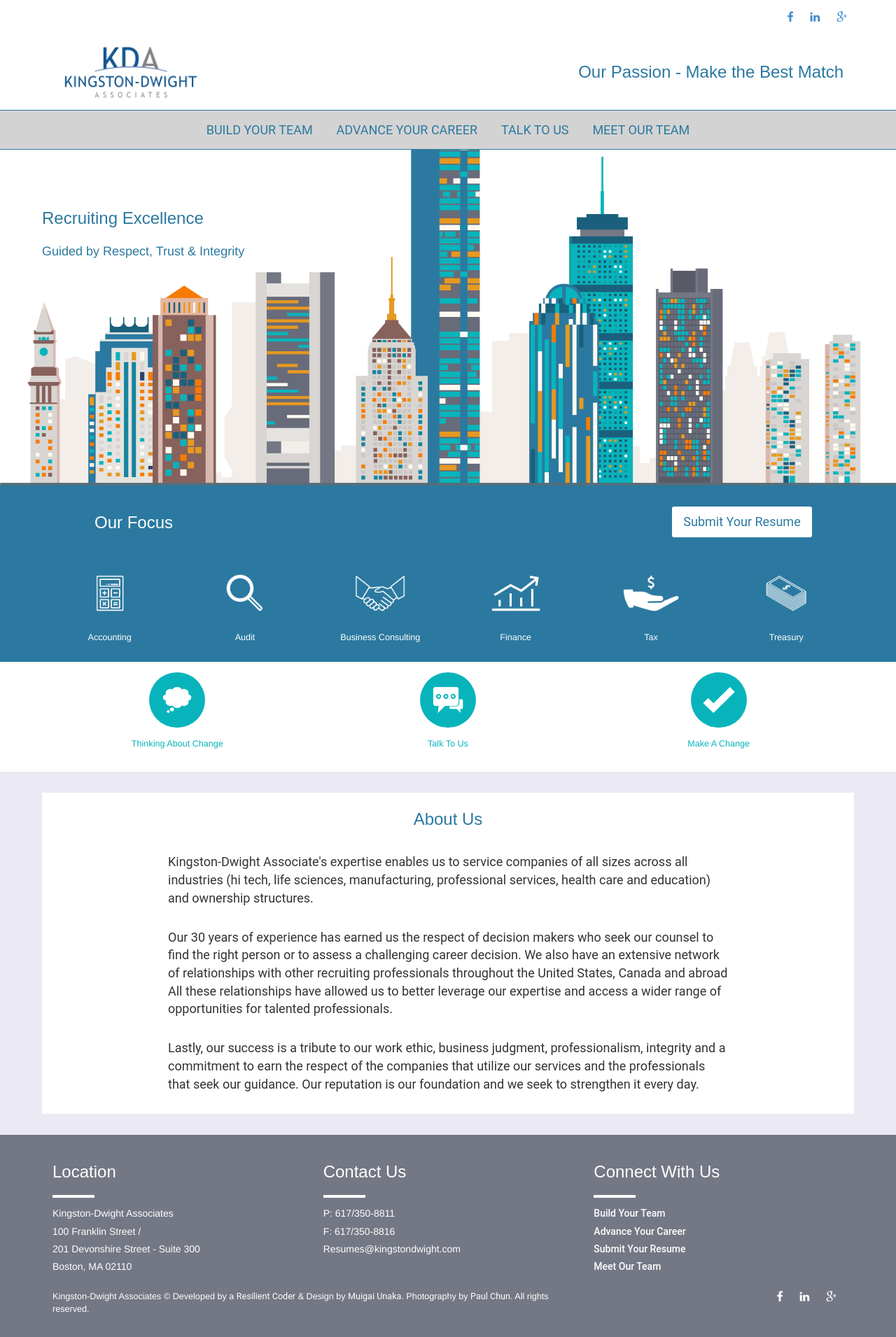
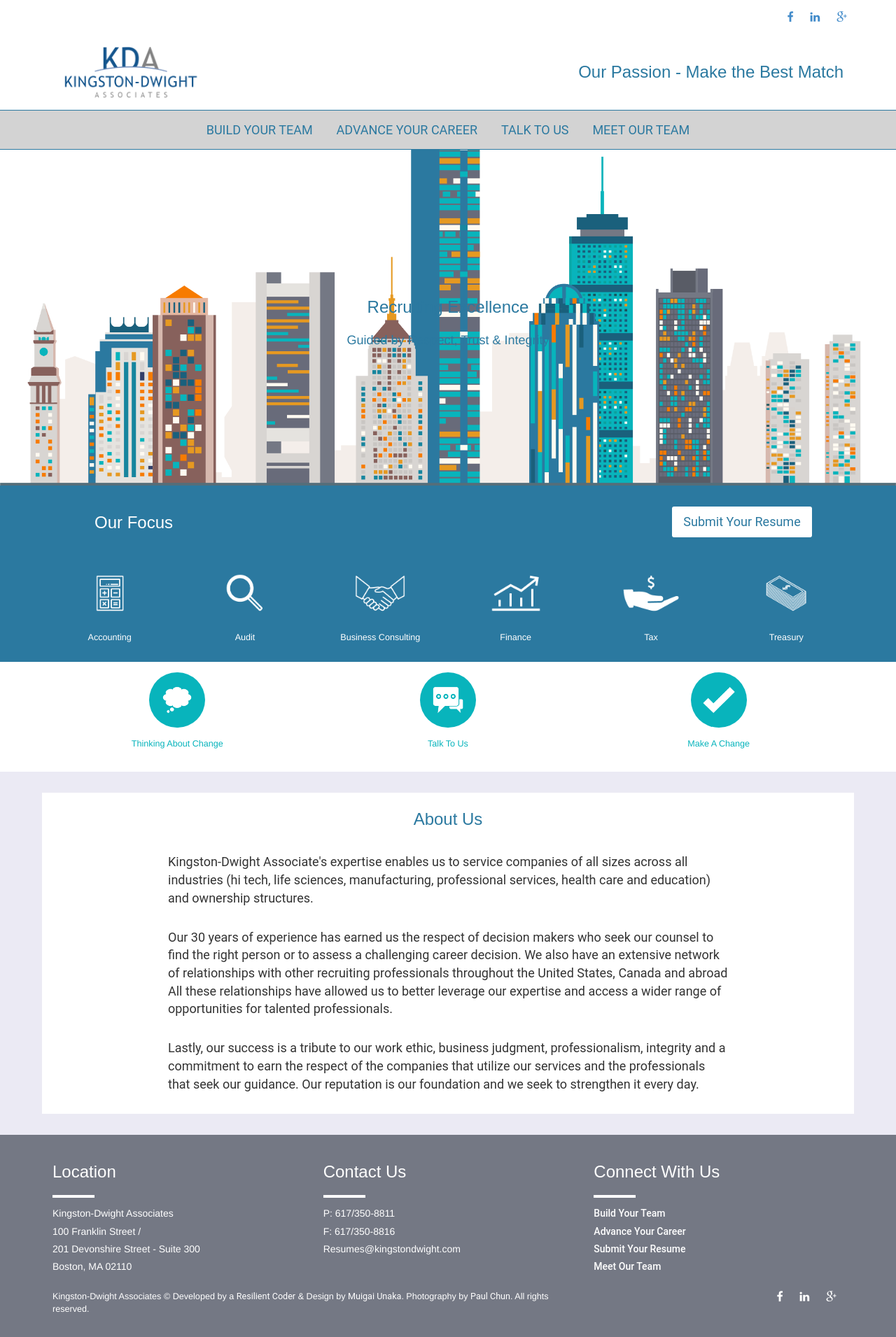
Before and after one commit to muigaiunaka/kingstondwight, a Jekyll site: the page built from index.html, in a window 1280 px wide. Shown: the whole page at 70% size. Built offline with Jekyll 4.4.1, drawn with Linux system fonts in a browser that asks for light colours; nearby versions of some CDN libraries.

```diff
--- a/_config.yml
+++ b/_config.yml
@@ -50,7 +50,7 @@ defaults:
         description: ""
   - scope:
       path: ""
-      type: "page"
+      type: "pages"
     values:
       layout: "banner-and-content"
       categories: []
--- a/css/style.css
+++ b/css/style.css
@@ -368,30 +368,11 @@ img {
 # Content Page Template Styles
 --------------------------------------------------------------*/
 
-.careerBanner, .teamBanner, .homeBanner {
-    background-size: cover;
-    -moz-background-size: cover;
-    -webkit-background-size: cover;
-    height: 480px;
-    width: 100%;
-    color: #fff;
-    text-align: center;
-    display: flex;
-    display: -ms-flexbox;
-    display: -webkit-flex;
-    align-items: center;
-    -webkit-align-items: center;
-    justify-content: center;
-    -webkit-justify-content: center;
-    flex-flow: column wrap;
-    -webkit-flex-flow: column wrap;
-}
-
 .careerBanner {
     background: linear-gradient(
             rgba(0, 0, 0, 0.45),
             rgba(0, 0, 0, 0.45)
-    ), url('../img/BannerAdvanceYourCareer.png') fixed;
+    ), url('../img/BannerAdvanceYourCareer.png') no-repeat 100% 100% / auto 100% fixed;
 }
 
 .teamBanner {
@@ -410,6 +391,24 @@ img {
     background-repeat:no-repeat;
     background-position:left bottom; /* or 0&#37; 100% */
     background-image: url('../img/kdaHome.png');
+}
+
+.careerBanner, .teamBanner, .homeBanner {
+    background-repeat: no-repeat;
+    background-size: cover;
+    height: 480px;
+    width: 100%;
+    color: #fff;
+    text-align: center;
+    display: flex;
+    display: -ms-flexbox;
+    display: -webkit-flex;
+    align-items: center;
+    -webkit-align-items: center;
+    justify-content: center;
+    -webkit-justify-content: center;
+    flex-flow: column wrap;
+    -webkit-flex-flow: column wrap;
 }
 
 .homeBanner * {
--- a/team.html
+++ b/team.html
@@ -31,14 +31,14 @@ permalink: /team/
     </blockquote>
 
     <blockquote>
-        Joe Hyde- I have known Joe for many years. He is a trusted advisor and friend. I always use him for my key hires and
+        I have known Joe for many years. He is a trusted advisor and friend. I always use him for my key hires and
         I am never disappointed with the outcome.
 
         <small class="text-right">Paul Falvey, Chief Financial Officer at PhysicianOne Urgent Care</small>
     </blockquote>
 
     <blockquote>
-    Jennifer Lynch- Jennifer’s professional reputation goes well beyond her capabilities as a business owner and
+    Jennifer’s professional reputation goes well beyond her capabilities as a business owner and
     recruiter. She started a local chapter for the elderly to safely continue to live independently in their homes. She
     has helped talented international young people find educational opportunity in this country and is very committed to
     promoting the importance of sustainable energy.
@@ -57,7 +57,7 @@ permalink: /team/
     </blockquote>
 
     <blockquote>
-        Connie O’Leary- I have worked with Connie for many years. He quickly understands the needs of the hiring manager and
+        I have worked with Connie for many years. He quickly understands the needs of the hiring manager and
         the culture of the organization to find the best candidates. Connie acts as a true business partner and operates
         with honesty and responsiveness.
         <small class="text-right">Vincent Fermano, Director, Office of the CEO at Tufts Health Plan</small>
```
